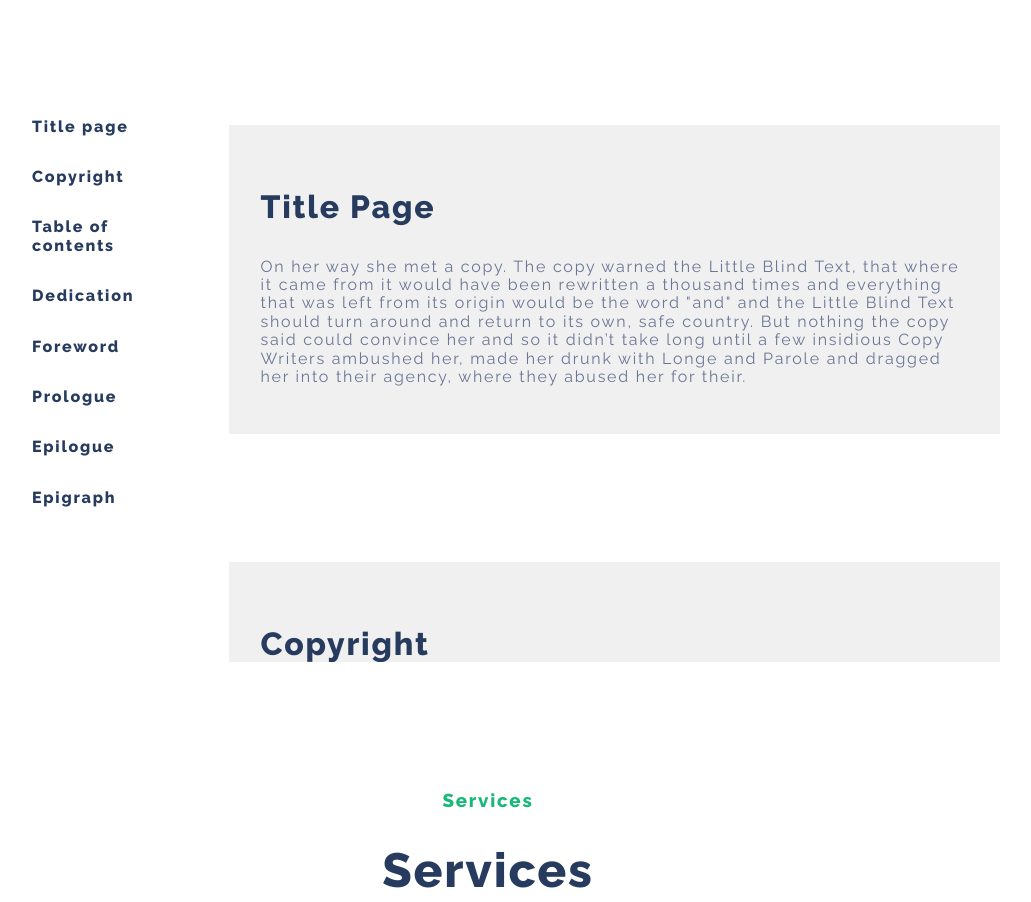
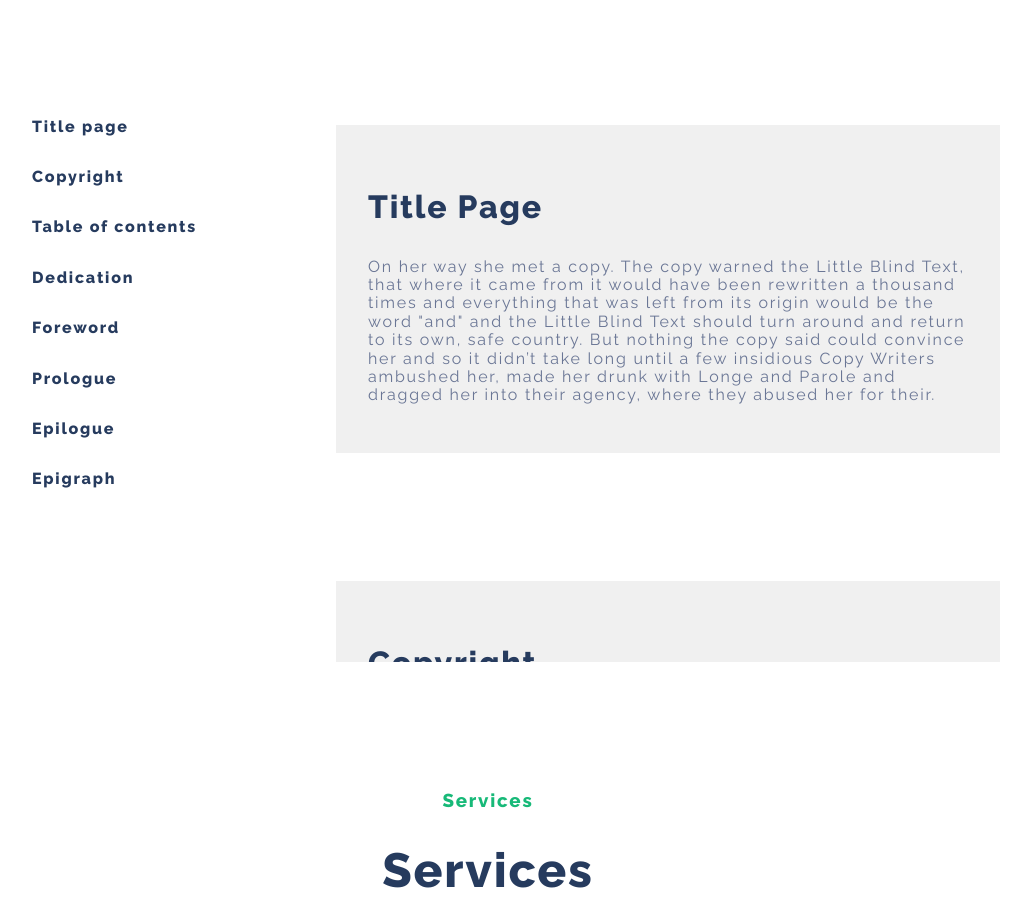
Before and after one commit to Lep-Q-Technologies/author_template, a website built with Parcel: page index.html in a window 1280 px wide. Shown: the part 1970-2872 px from the top of the page, without its empty margins (152-1183 px from the left). Built offline with nearby package versions, Linux system fonts and the light colour scheme.

Commit message:
Styling of content menu and transition update

```diff
--- a/css/main.css
+++ b/css/main.css
@@ -205,12 +205,26 @@ overflow: scroll;
   text-decoration-line: none;
   color: #263b5e;
   font-weight: 800;
+  transition: 0.3s;
+}
+.hide {
+  display: none;
+  color: #17b978;
+  transition: 0.3s;
+}
 
+.content a:hover {
+  color: #17b978;
 }
-.content ul{
+
+.content a:hover .hide {
+  display: contents;
+}
+
+.content ul {
+  width: 20vw;
   list-style-type: none;
-
-
+  white-space: nowrap;
 }
 .content li{
   padding: 1rem;
@@ -445,7 +459,6 @@ background: #F0F0F0;
   -webkit-transform: translate(-50%, -50%);
   -ms-transform: translate(-50%, -50%);
   transform: translate(-50%, -50%);
-
 }
 
 
--- a/index.html
+++ b/index.html
@@ -145,14 +145,14 @@
   <div class="content-container">
   <div class="content">
     <ul>
-      <li><a href="#title_page_content_details">Title page</a></li>
-      <li><a href="#copyright_content_details">Copyright</a></li>
-      <li><a href="#table_of_content_details">Table of contents</a></li>
-      <li><a href="#dedication_content_details">Dedication</a></li>
-      <li><a href="#foreward_content_details">Foreword</a></li>
-      <li><a href="#prologue_content_details">Prologue</a></li>
-      <li><a href="#epilogue_content_details">Epilogue</a></li>
-      <li><a href="#epigraph_content_details">Epigraph</a></li>
+      <li><a href="#title_page_content_details"><span class="hide">&#8212;</span>Title page</a></li>
+      <li><a href="#copyright_content_details"><span class="hide">&#8212;</span>Copyright</a></li>
+      <li><a href="#table_of_content_details"><span class="hide">&#8212;</span>Table of contents</a></li>
+      <li><a href="#dedication_content_details"><span class="hide">&#8212;</span>Dedication</a></li>
+      <li><a href="#foreward_content_details"><span class="hide">&#8212;</span>Foreword</a></li>
+      <li><a href="#prologue_content_details"><span class="hide">&#8212;</span>Prologue</a></li>
+      <li><a href="#epilogue_content_details"><span class="hide">&#8212;</span>Epilogue</a></li>
+      <li><a href="#epigraph_content_details"><span class="hide">&#8212;</span>Epigraph</a></li>
     </ul>
   </div>
 
```
